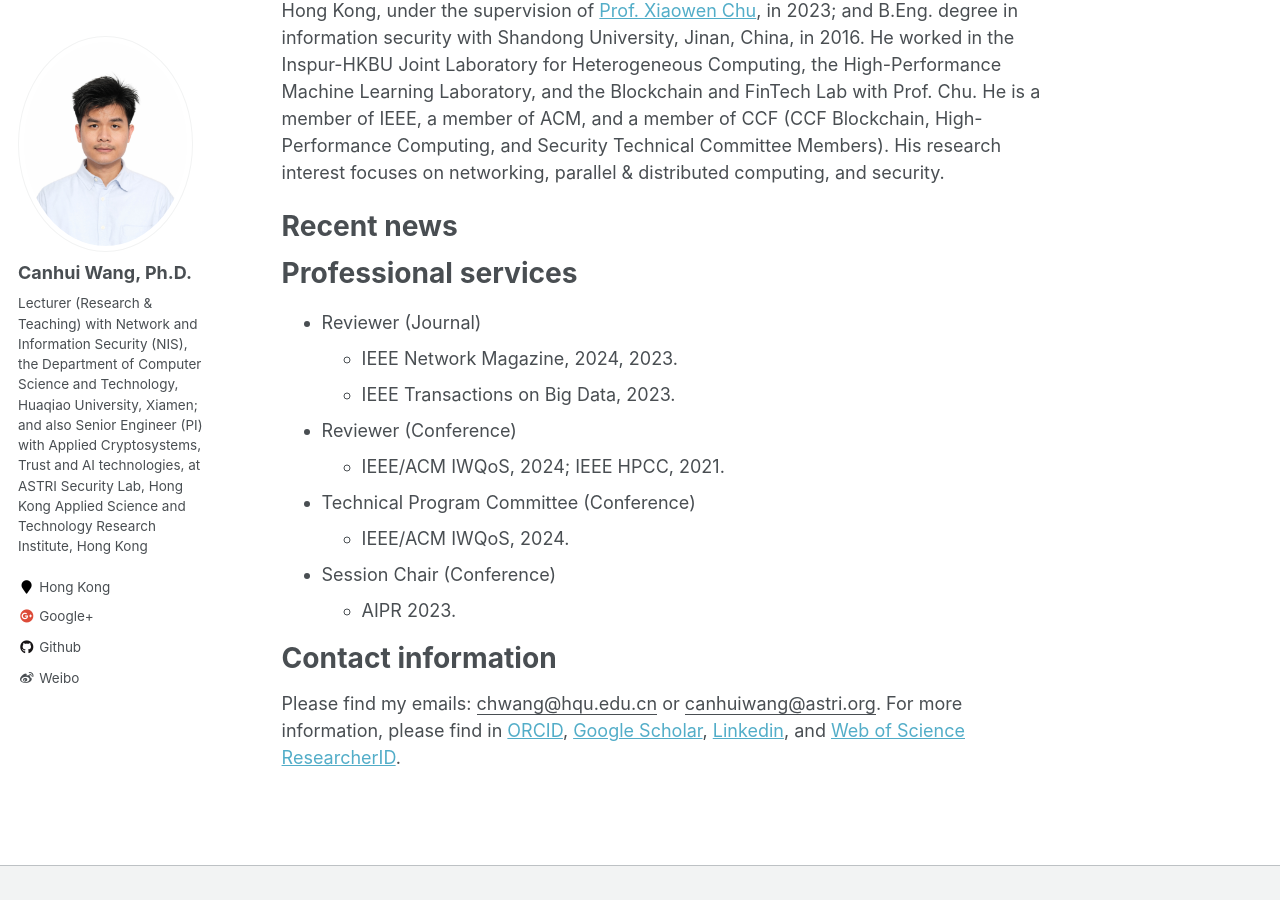
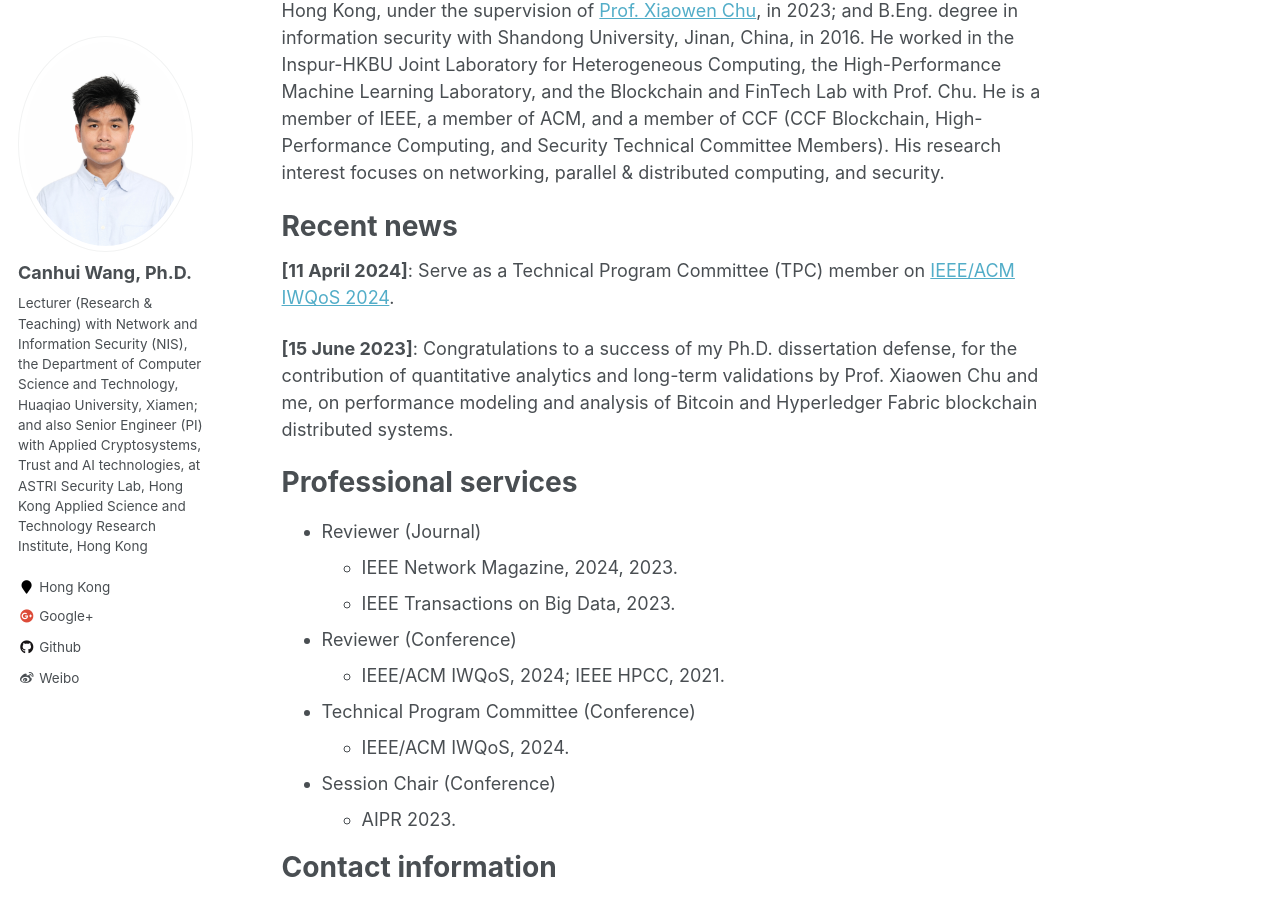
Before and after one commit to Canhui/canhui.github.io, a Jekyll site: the page built from _pages/about.md, in a window 1280 px wide and 900 px high, scrolled down 352 px. Built offline with Jekyll 4.4.1, drawn with Linux system fonts in a browser that asks for light colours.

Commit message:
Update about.md

```diff
--- a/_pages/about.md
+++ b/_pages/about.md
@@ -13,9 +13,9 @@ Canhui Wang is currently a Lecturer (Research & Teaching) with Network and Infor
 
 Recent news
 ======
-[11 April 2024]: Serve as a Technical Program Committee (TPC) member on [IEEE/ACM IWQoS 2024](https://iwqos2024.ieee-iwqos.org/committees/technical-program-committee).
+**[11 April 2024]**: Serve as a Technical Program Committee (TPC) member on [IEEE/ACM IWQoS 2024](https://iwqos2024.ieee-iwqos.org/committees/technical-program-committee).
 
-[15 June 2023]: Congratulations to a success of my Ph.D. dissertation defense, for the contribution of quantitative analytics and long-term validations by Prof. Xiaowen Chu and me, on performance modeling and analysis of Bitcoin and Hyperledger Fabric blockchain distributed systems.
+**[15 June 2023]**: Congratulations to a success of my Ph.D. dissertation defense, for the contribution of quantitative analytics and long-term validations by Prof. Xiaowen Chu and me, on performance modeling and analysis of Bitcoin and Hyperledger Fabric blockchain distributed systems.
 
 
 <!-- for the contribution  -->
```
